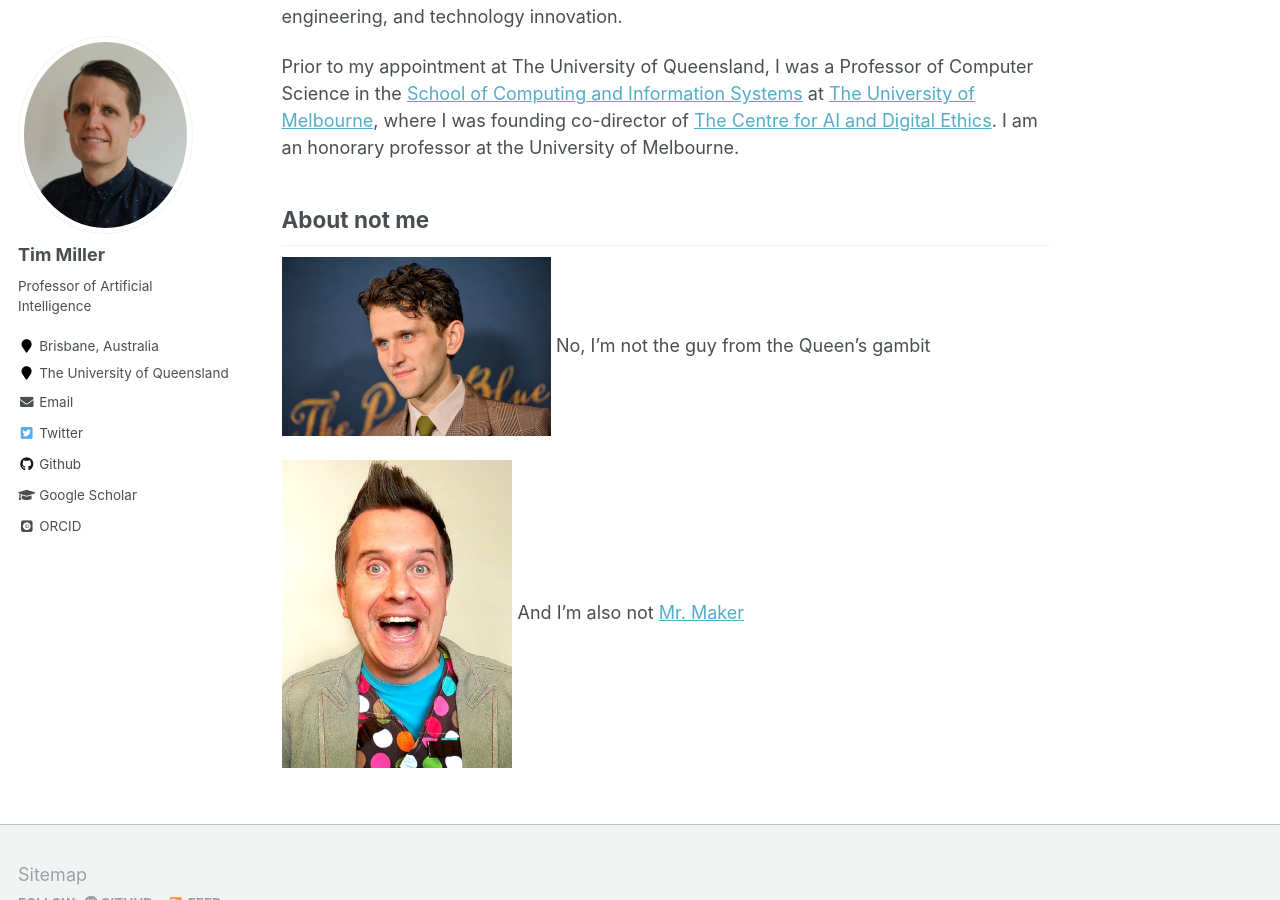
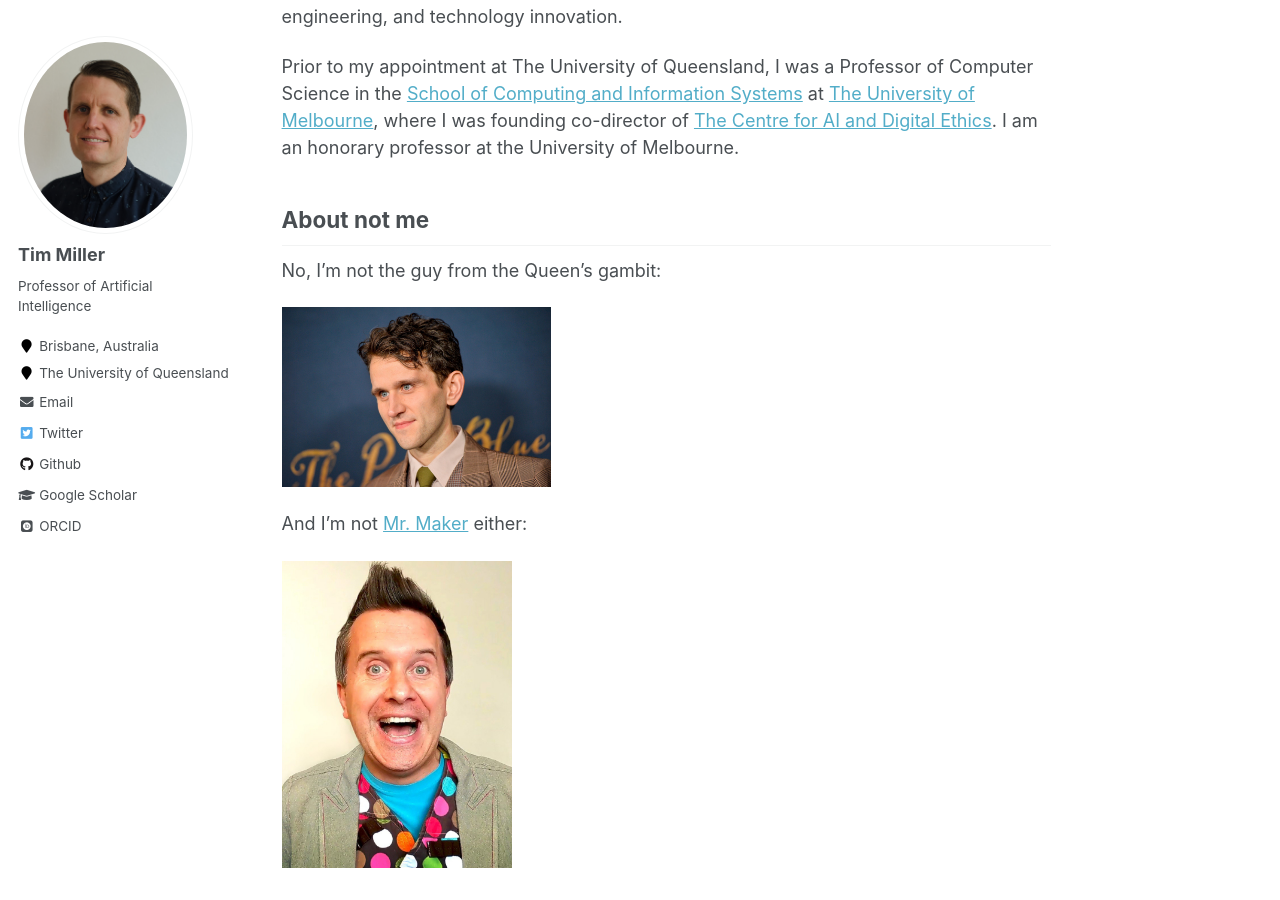
Before and after one commit to uqtmiller/uqtmiller.github.io, a Jekyll site: the page built from _pages/about.md, in a window 1280 px wide and 900 px high, scrolled down 492 px. Built offline with Jekyll 4.4.1, drawn with Linux system fonts in a browser that asks for light colours; some web fonts are replaced.

```diff
--- a/_pages/about.md
+++ b/_pages/about.md
@@ -23,7 +23,10 @@
 
 ## About not me
 
-<img src="images/queens_gambit.jpg"  width="35%" height="35%"> No, I'm not the guy from the Queen's gambit
+No, I'm not the guy from the Queen's gambit:
+
+<img src="images/queens_gambit.jpg"  width="35%" height="35%">
+
+And I'm not [Mr. Maker](https://en.wikipedia.org/wiki/Mister_Maker)  either:
 
 <img src="images/mr_maker.jpg"  width="30%" height="30%">
-And I'm also not [Mr. Maker](https://en.wikipedia.org/wiki/Mister_Maker)
```
Also changed, not shown: _pages/students.md (+1 -1 lines).
